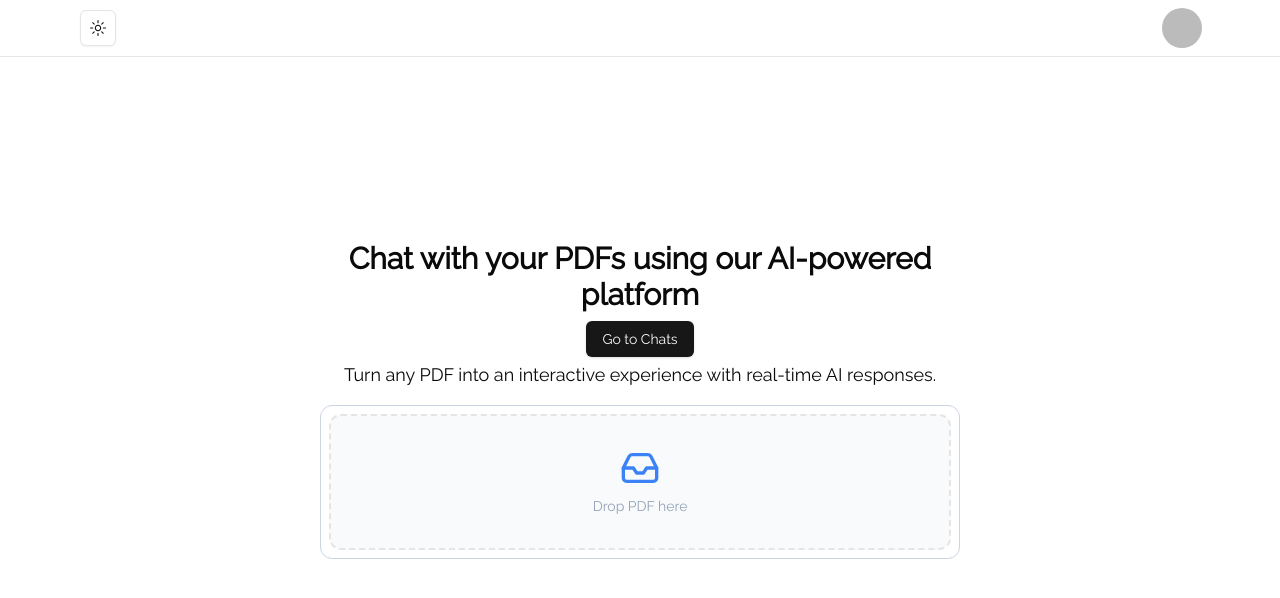
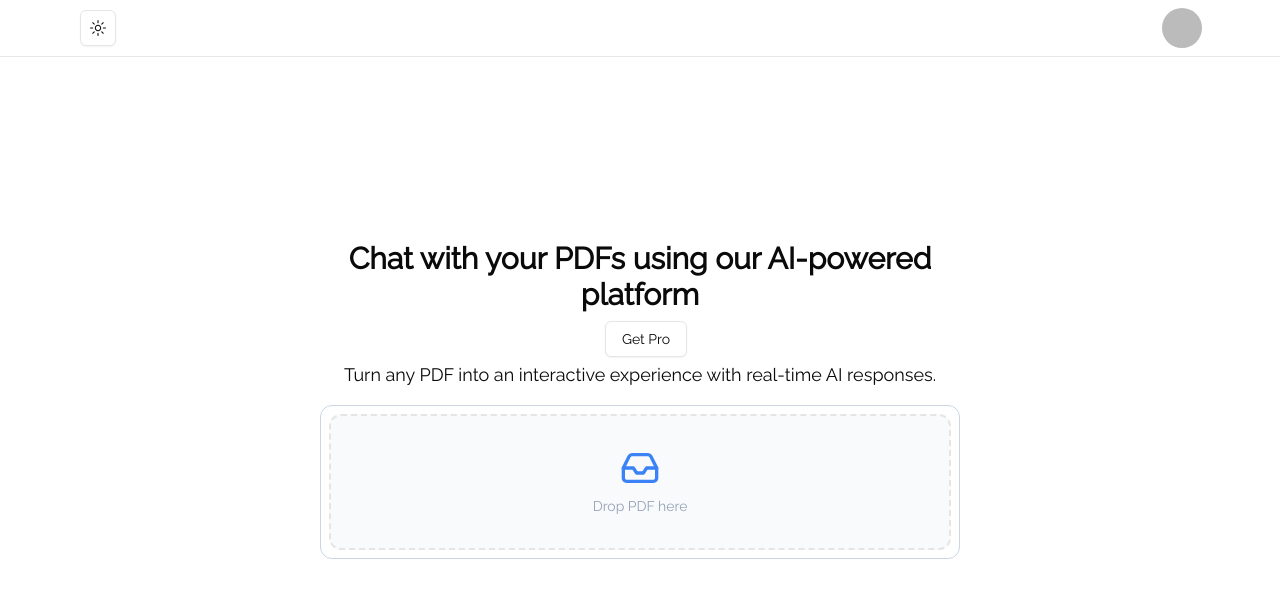
Before and after one commit to ezraamos/talktome-doc, a Next.js app: page / in a window 1280 px wide. Shown: the top 598 px of the page. Built offline with nearby package versions, Linux system fonts and the light colour scheme; no server answers; the database is empty; sample sign-in values are in the browser's storage.

Commit message:
feat: subscription button

```diff
--- a/src/app/chat/[chatId]/page.tsx
+++ b/src/app/chat/[chatId]/page.tsx
@@ -4,7 +4,8 @@ import ChatSidebar from '@/components/ChatSidebar';
 import PDFViewer from '@/components/PDFViewer';
 import { db } from '@/db';
 import { chats } from '@/db/schema';
-import { eq } from 'drizzle-orm';
+import { checkSubscription } from '@/lib/subscription';
+import { desc, eq } from 'drizzle-orm';
 import { redirect } from 'next/navigation';
 
 type Props = {
@@ -13,11 +14,16 @@ type Props = {
 
 const ChatPage = async ({ params: { chatId } }: Props) => {
   const session = await auth();
+  const isPro = await checkSubscription();
   if (!session || !session.user || !session.user.id) {
     return redirect('/');
   }
   const userId = session.user.id;
-  const _chats = await db.select().from(chats).where(eq(chats.userId, userId));
+  const _chats = await db
+    .select()
+    .from(chats)
+    .where(eq(chats.userId, userId))
+    .orderBy(desc(chats.createdAt));
 
   if (!_chats) {
     return redirect('/');
@@ -31,15 +37,15 @@ const ChatPage = async ({ params: { chatId } }: Props) => {
   return (
     <div className='max-h-[calc(100vh-3.5rem-1px)] min-h-[calc(100vh-3.5rem-1px)] mx-auto max-w-screen-2xl  flex w-full rounded-lg shadow-lg pt-4 '>
       {/* chat sidebar */}
-      <div className=' flex-[1] max-w-xs bg-white'>
-        <ChatSidebar chatId={parseInt(chatId)} chats={_chats} />
+      <div className=' flex-[1] max-w-xs '>
+        <ChatSidebar chatId={parseInt(chatId)} chats={_chats} isPro={isPro} />
       </div>
       {/* pdf viewer */}
-      <div className='overflow-auto flex-[5] bg-white'>
+      <div className='overflow-auto flex-[5] '>
         <PDFViewer pdfUrl={currentChat?.pdfUrl || ''} />
       </div>
       {/* chat component */}
-      <div className='flex-[3] bg-white'>
+      <div className='flex-[3] '>
         <ChatComponent chatId={parseInt(chatId)} />
       </div>
     </div>
--- a/src/app/page.tsx
+++ b/src/app/page.tsx
@@ -4,17 +4,55 @@ import { Button } from '@/components/ui/button';
 import { IconBrandGoogle } from '@tabler/icons-react';
 import { login } from '../lib/actions/user.actions';
 import FileUpload from '@/components/FileUpload';
+import { checkSubscription } from '@/lib/subscription';
+import SubscriptionButton from '@/components/SubscriptionButton';
+import { chats } from '@/db/schema';
+import { desc, eq } from 'drizzle-orm';
+import { db } from '@/db';
+import Link from 'next/link';
+import { ArrowRight } from 'lucide-react';
 
 export default async function Home() {
   const session = await auth();
   const user = session?.user;
+  const isPro = await checkSubscription();
+  let firstChat;
+
+  if (user?.id) {
+    firstChat = await db
+      .select()
+      .from(chats)
+      .where(eq(chats.userId, user.id))
+      .orderBy(desc(chats.createdAt))
+      .limit(1);
+
+    if (firstChat) {
+      firstChat = firstChat[0];
+    }
+  }
+
+  console.log(firstChat);
+
   return (
     <MaxWidthWrapper className='pt-10'>
       <div className='flex flex-col items-center text-center absolute top-1/2 left-1/2 -translate-x-1/2 -translate-y-1/2'>
         <h1 className='font-semibold text-3xl'>
           Chat with your PDFs using our AI-powered platform
         </h1>
-        <div className='mt-2'>{user && <Button>Go to Chats</Button>}</div>
+        <div className='flex mt-2'>
+          {user && firstChat && (
+            <Link href={`/chat/${firstChat.id}`}>
+              <Button>
+                Go to Chats <ArrowRight className='ml-2' />
+              </Button>
+            </Link>
+          )}
+          {user && (
+            <div className='ml-3'>
+              <SubscriptionButton isPro={isPro} />
+            </div>
+          )}
+        </div>
         <p className='mt-1 text-lg'>
           Turn any PDF into an interactive experience with real-time AI
           responses.{' '}
--- a/src/components/ChatComponent.tsx
+++ b/src/components/ChatComponent.tsx
@@ -43,7 +43,7 @@ const ChatComponent = ({ chatId }: Props) => {
       <MessageList messages={messages} isLoading={isLoading} />
       <form
         onSubmit={handleSubmit}
-        className='absolute bottom-0 inset-x-0 px-2 py-4  bg-white'
+        className='absolute bottom-0 inset-x-0 px-2 py-4  bg-white dark:bg-black'
       >
         <div className='flex'>
           <Input
--- a/src/components/ChatSidebar.tsx
+++ b/src/components/ChatSidebar.tsx
@@ -5,13 +5,15 @@ import React from 'react';
 import { Button } from './ui/button';
 import { MessageCircle, PlusCircleIcon } from 'lucide-react';
 import { cn } from '@/lib/utils';
+import SubscriptionButton from './SubscriptionButton';
 
 type Props = {
   chats: DrizzleChat[];
   chatId: number;
+  isPro: boolean;
 };
 
-const ChatSidebar = ({ chats, chatId }: Props) => {
+const ChatSidebar = ({ chats, chatId, isPro }: Props) => {
   return (
     <div className='w-full min-h-full max-h-full p-4'>
       <Link href='/'>
@@ -26,7 +28,7 @@ const ChatSidebar = ({ chats, chatId }: Props) => {
             <div
               className={cn('rounded-lg p-3 text-slate-900 flex items-center', {
                 'bg-blue-600 text-white': chat.id == chatId,
-                'hover:text-white': chat.id !== chatId,
+                ' text-white': chat.id !== chatId,
               })}
             >
               <MessageCircle className='mr-2' />
@@ -42,8 +44,7 @@ const ChatSidebar = ({ chats, chatId }: Props) => {
           <Link href={'/'}>Home</Link>
           <Link href={'/'}>Source</Link>
         </div>
-        <Button className='mt-2 text-white bg-slate-700'>Upgrade to Pro</Button>
-        {/* stripe button */}
+        <SubscriptionButton isPro={isPro} />
       </div>
     </div>
   );
--- a/src/components/MessageList.tsx
+++ b/src/components/MessageList.tsx
@@ -39,7 +39,7 @@ const MessageList = ({ messages, isLoading }: Props) => {
             key={message.id}
             className={cn('flex', {
               'justify-end pl-10': message.role === 'user',
-              'justify-start pr-10': message.role === 'assistant',
+              'justify-start pr-10': message.role === 'system',
             })}
           >
             <div
@@ -47,6 +47,8 @@ const MessageList = ({ messages, isLoading }: Props) => {
                 'rounded-lg px-3 text-sm py-1 shadow-md ring-1 ring-gray-900/10',
                 {
                   'bg-blue-600 text-white': message.role === 'user',
+                  'dark:bg-slate-600 dark:text-white':
+                    message.role === 'system',
                 }
               )}
             >
--- /dev/null
+++ b/src/components/SubscriptionButton.tsx
@@ -0,0 +1,28 @@
+'use client';
+import React from 'react';
+import { Button } from './ui/button';
+import axios from 'axios';
+
+type Props = { isPro: boolean };
+
+const SubscriptionButton = (props: Props) => {
+  const [loading, setLoading] = React.useState(false);
+  const handleSubscription = async () => {
+    try {
+      setLoading(true);
+      const response = await axios.get('/api/stripe');
+      window.location.href = response.data.url;
+    } catch (error) {
+      console.error(error);
+    } finally {
+      setLoading(false);
+    }
+  };
+  return (
+    <Button disabled={loading} onClick={handleSubscription} variant='outline'>
+      {props.isPro ? 'Manage Subscriptions' : 'Get Pro'}
+    </Button>
+  );
+};
+
+export default SubscriptionButton;
--- /dev/null
+++ b/src/lib/subscription.ts
@@ -0,0 +1,32 @@
+import { auth } from '@/auth';
+import { db } from '@/db';
+import { userSubscriptions } from '@/db/schema';
+import { eq } from 'drizzle-orm';
+
+const DAY_IN_MS = 1000 * 60 * 60 * 24;
+export const checkSubscription = async () => {
+  const session = await auth();
+  if (!session || !session.user) {
+    return false;
+  }
+
+  const userId = session.user.id!;
+
+  const _userSubscriptions = await db
+    .select()
+    .from(userSubscriptions)
+    .where(eq(userSubscriptions.userId, userId));
+
+  if (!_userSubscriptions[0]) {
+    return false;
+  }
+
+  const userSubscription = _userSubscriptions[0];
+
+  const isValid =
+    userSubscription.stripePriceId &&
+    userSubscription.stripeCurrentPeriodEnd &&
+    userSubscription.stripeCurrentPeriodEnd.getTime() + DAY_IN_MS > Date.now();
+
+  return !!isValid;
+};
```
